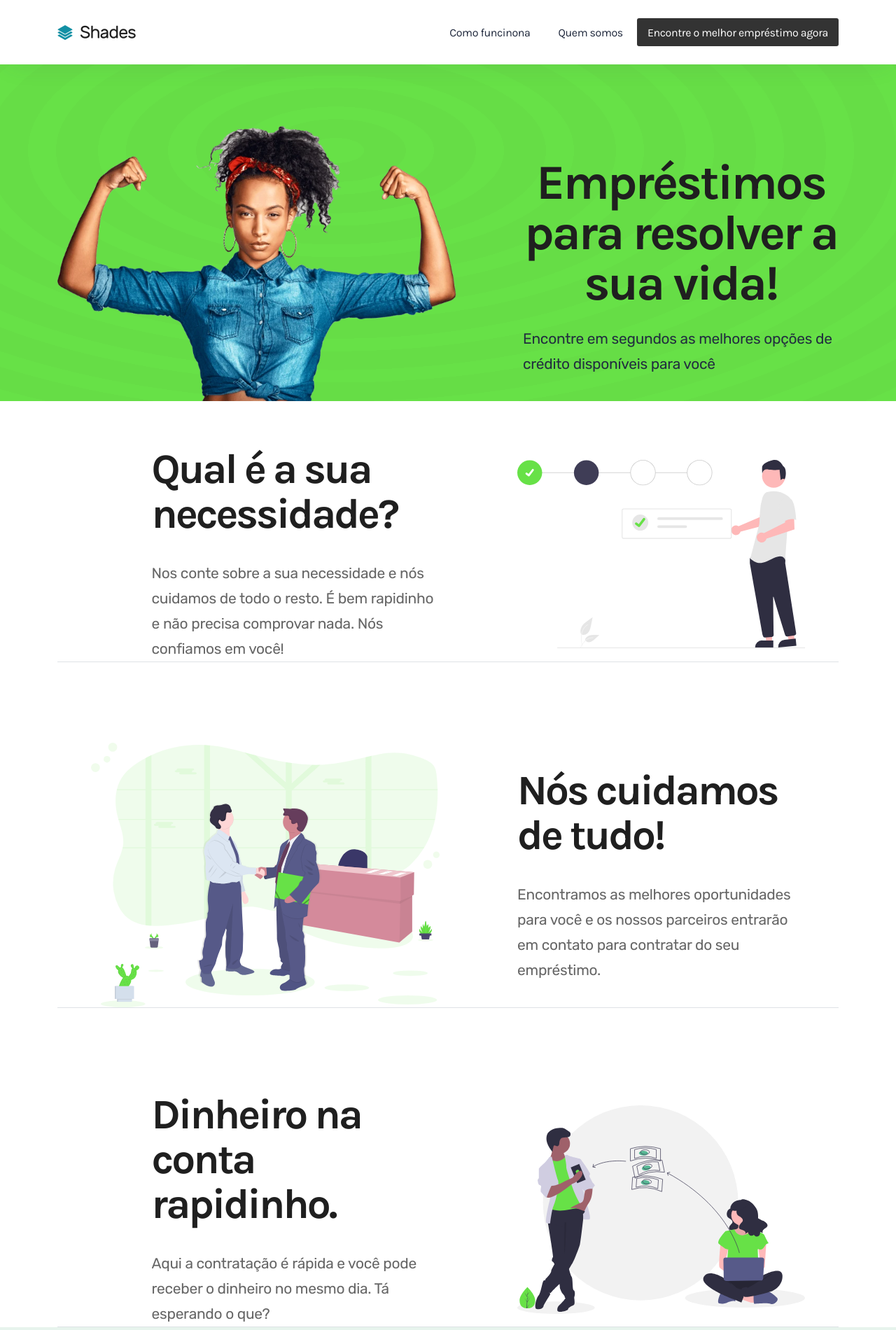
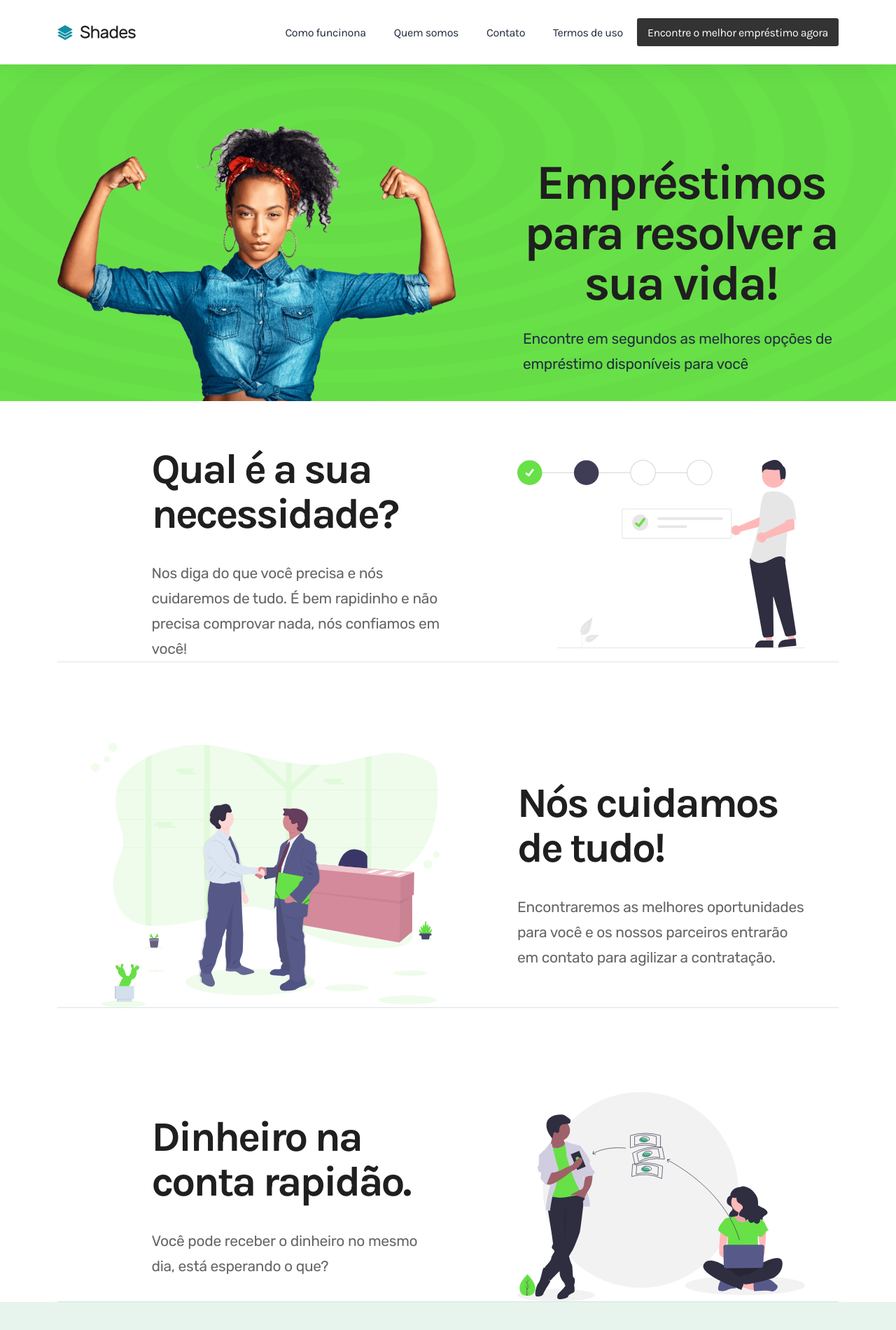
Before and after one commit to praser/precisodegrana, a website: page packages/www/index.html in a window 1280 px wide. Shown: the top 1900 px of the page at 70% size. Drawn offline with Linux system fonts and the light colour scheme.

Commit message:
Text refinement

```diff
--- a/packages/www/index.html
+++ b/packages/www/index.html
@@ -65,6 +65,12 @@
                 <li class="nav-item">
                   <a href="https://uxtheme.net/product-support/" class="nav-link-item">Quem somos</a>
                 </li>
+                <li class="nav-item">
+                  <a href="https://uxtheme.net/product-support/" class="nav-link-item">Contato</a>
+                </li>
+                <li class="nav-item">
+                  <a href="https://uxtheme.net/product-support/" class="nav-link-item">Termos de uso</a>
+                </li>
               </ul>
             </nav>
           </div>
@@ -94,7 +100,7 @@
           <div class="offset-xl-1 col-xl-5 col-lg-6 col-md-8 col-sm-9" data-aos="fade-left" data-aos-duration="800" data-aos-once="true">
             <div class="content">
               <h1>Empréstimos para resolver a sua vida!</h1>
-              <p>Encontre em segundos as melhores opções de crédito disponíveis para você</p>
+              <p>Encontre em segundos as melhores opções de empréstimo disponíveis para você</p>
             </div>
           </div>
 
@@ -119,7 +125,7 @@
                     <div class="offset-lg-1 col-lg-5  col-md-8 col-sm-10 order-lg-1 order-1" data-aos="fade-right" data-aos-duration="800" data-aos-once="true">
                       <div class="content section-heading-7">
                         <h2>Qual é a sua necessidade?</h2>
-                        <p>Nos conte sobre a sua necessidade e nós cuidamos de todo o resto. É bem rapidinho e não precisa comprovar nada. Nós confiamos em você!</p>
+                        <p>Nos diga do que você precisa e nós cuidaremos de tudo. É bem rapidinho e não precisa comprovar nada, nós confiamos em você!</p>
                       </div>
                     </div>
                     <div class="offset-lg-1 col-lg-5 col-md-8 col-sm-10 position-relative order-lg-1 order-0" data-aos="fade-left" data-aos-duration="800" data-aos-once="true">
@@ -152,7 +158,7 @@
                     <div class="offset-lg-1 col-lg-5 col-md-8 col-sm-10 position-relative" data-aos="fade-left" data-aos-duration="800" data-aos-once="true">
                       <div class="content section-heading-7">
                         <h2>Nós cuidamos de tudo!</h2>
-                        <p>Encontramos as melhores oportunidades para você e os nossos parceiros entrarão em contato para contratar do seu empréstimo.</p>
+                        <p>Encontraremos as melhores oportunidades para você e os nossos parceiros entrarão em contato para agilizar a contratação.</p>
                       </div>
                     </div>
                   </div>
@@ -174,8 +180,8 @@
                   <div class="row align-items-center justify-content-center justify-content-lg-start">
                     <div class="offset-lg-1 col-lg-5  col-md-8 col-sm-10 order-lg-1 order-1" data-aos="fade-right" data-aos-duration="800" data-aos-once="true">
                       <div class="content section-heading-7">
-                        <h2>Dinheiro na conta rapidinho.</h2>
-                        <p>Aqui a contratação é rápida e você pode receber o dinheiro no mesmo dia. Tá esperando o que?</p>
+                        <h2>Dinheiro na conta rapidão.</h2>
+                        <p>Você pode receber o dinheiro no mesmo dia, está esperando o que?</p>
                       </div>
                     </div>
                     <div class="offset-lg-1 col-lg-5 col-md-8 col-sm-10 position-relative order-lg-1 order-0" data-aos="fade-left" data-aos-duration="800" data-aos-once="true">
@@ -295,7 +301,8 @@
           <div class="col-md-6">
             <div class="footer-widget-l-13">
               <ul class="pl-0 list-unstyled d-flex flex-wrap justify-content-center align-items-end ">
-                <li class="d-flex"><a href="">Sobre nós</a></li>
+                <li class="d-flex"><a href="">Como funciona</a></li>
+                <li class="d-flex"><a href="">Quem somos</a></li>
                 <li class="d-flex"><a href="">Contato</a></li>
                 <li class="d-flex"><a href="">Termos de uso</a></li>
               </ul>
```
